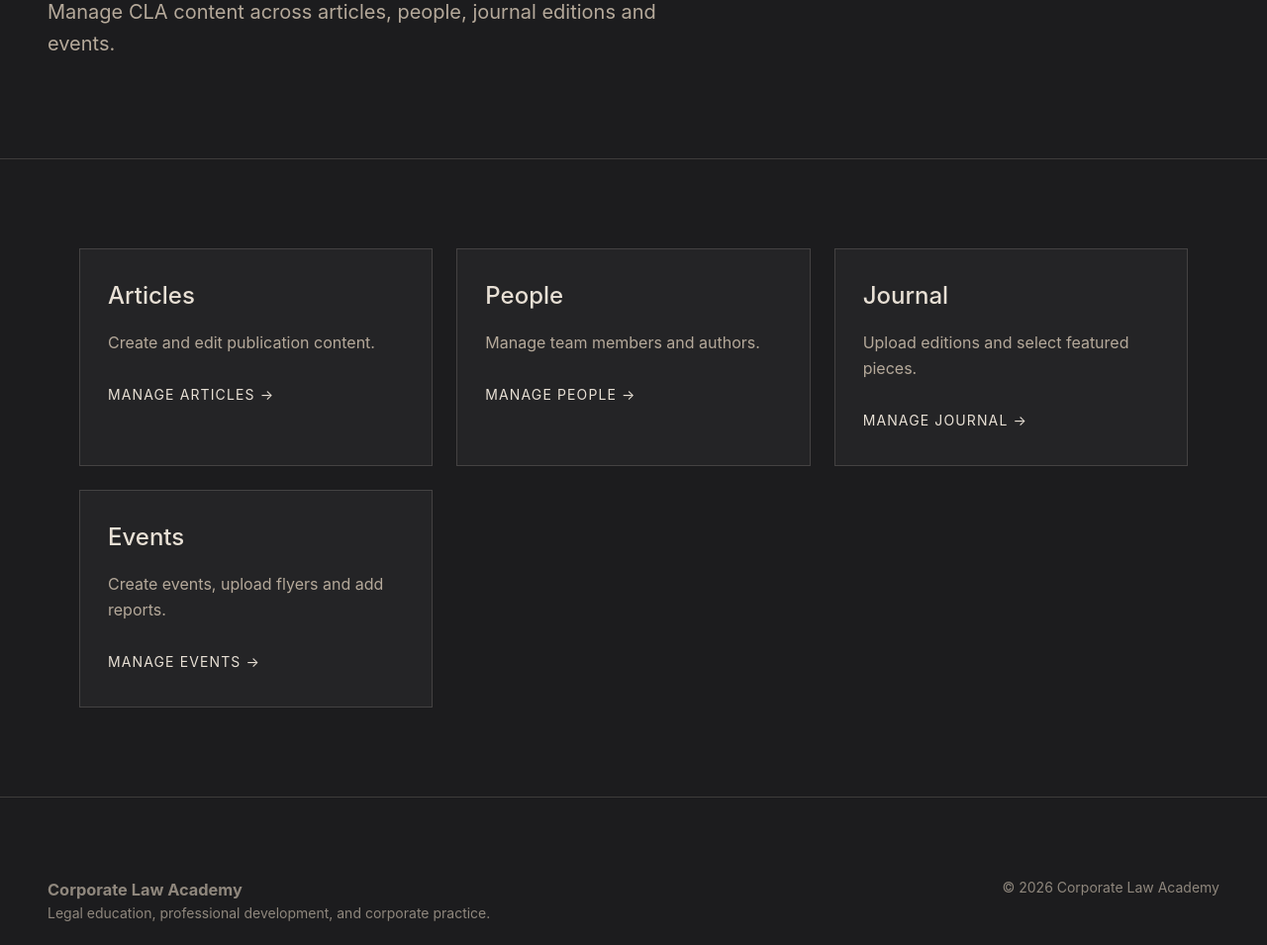
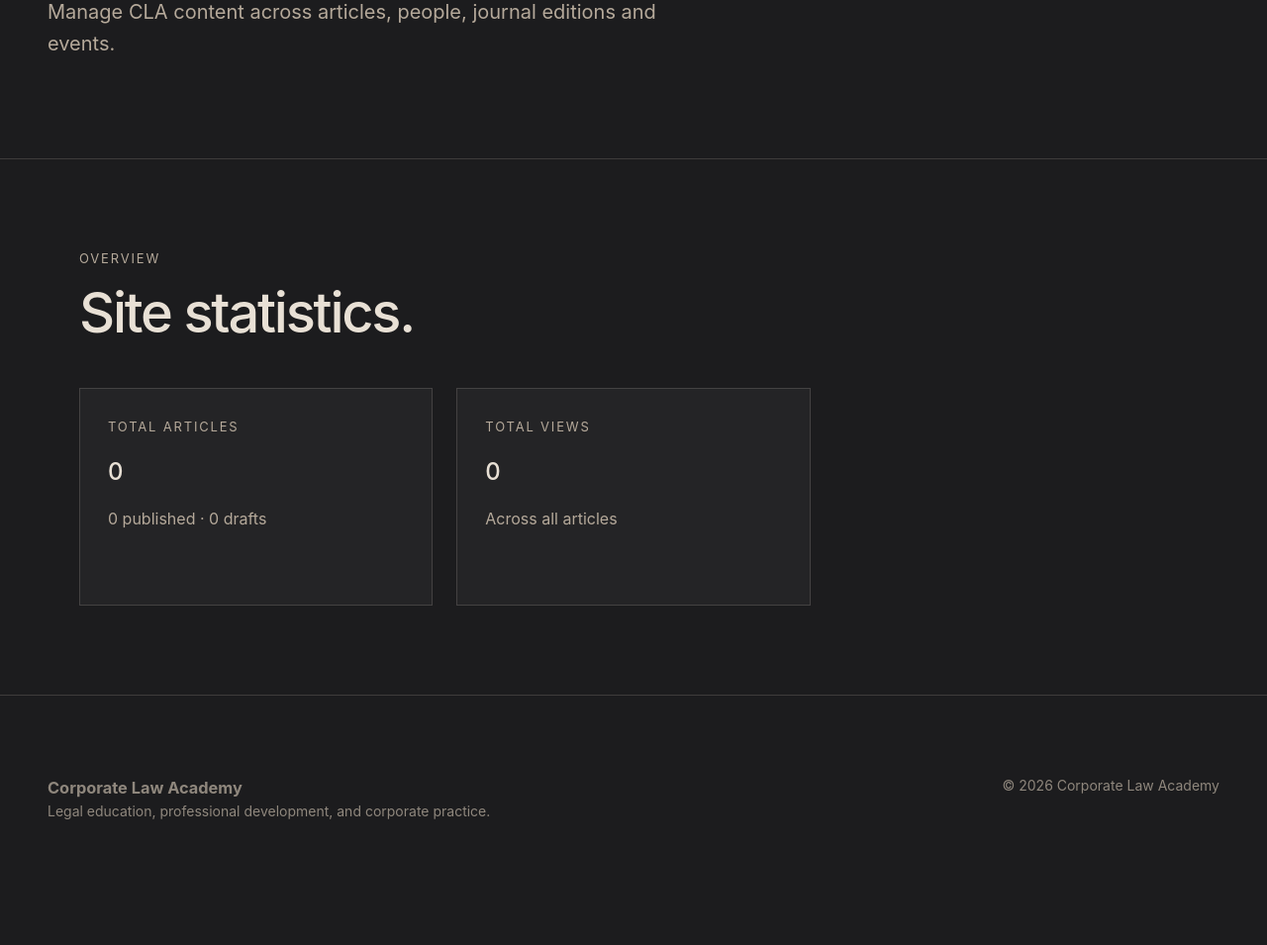
Before and after one commit to corporatelawacademybocconi-dev/Supersite, a Flask app: page /reserved-area in a window 1280 px wide. Shown: the part 564-1519 px from the top of the page at 99% size. After the commit the page ends 1392 px from the top, so only its background shows below. Run offline with Flask 3, Linux system fonts and the light colour scheme; the visitor is signed in with stand-in values (Sample User, id 1); data that the repository does not hold is empty.

Commit message:
SEO and Analytics

```diff
--- a/app.py
+++ b/app.py
@@ -1,4 +1,4 @@
-from flask import Flask, render_template
+from flask import Flask, render_template, Response
 # pyrefly: ignore [missing-import]
 from supabase import create_client
 
@@ -70,6 +70,36 @@ def upload_person_image(file):
     supabase.storage.from_("media").upload(unique_filename, file_bytes)
     return f"https://ggtmmkxrhukausrlnyhm.supabase.co/storage/v1/object/public/media/{unique_filename}"
 
+@app.route("/sitemap.xml")
+def sitemap():
+    articles_response = supabase.table("articles").select("slug, published_at").eq("status", "published").execute()
+    articles = articles_response.data or []
+
+    pages = [
+        "/", "/about", "/our-work", "/our-work/articles",
+        "/our-work/events", "/our-work/journal", "/networking", "/contact", "/people"
+    ]
+
+    xml = ['<?xml version="1.0" encoding="UTF-8"?>']
+    xml.append('<urlset xmlns="http://www.sitemaps.org/schemas/sitemap/0.9">')
+
+    for page in pages:
+        xml.append(f"<url><loc>https://your-domain.com{page}</loc></url>")
+
+    for article in articles:
+        xml.append(f"<url><loc>https://your-domain.com/our-work/articles/{article['slug']}</loc><lastmod>{article['published_at'][:10]}</lastmod></url>")
+
+    xml.append("</urlset>")
+
+    return Response("\n".join(xml), mimetype="application/xml")
+
+@app.route("/robots.txt")
+def robots():
+    return Response(
+        "User-agent: *\nAllow: /\nDisallow: /reserved-area\nSitemap: https://your-domain.com/sitemap.xml",
+        mimetype="text/plain"
+    )
+
 @app.route("/reserved-area/articles/<article_id>/delete", methods=["POST"])
 def admin_delete_article(article_id):
     if not session.get("reserved_access"):
@@ -96,7 +126,31 @@ def reserved_area():
     if not session.get("reserved_access"):
         return redirect(url_for("reserved_area_login"))
 
-    return render_template("admin/dashboard.html")
+    articles_response = supabase.table("articles").select("*, author:people!articles_author_id_fkey(name)").execute()
+    all_articles = articles_response.data or []
+
+    total_articles = len(all_articles)
+    total_published = len([a for a in all_articles if a.get("status") == "published"])
+    total_drafts = len([a for a in all_articles if a.get("status") == "draft"])
+    total_views = sum(a.get("views") or 0 for a in all_articles)
+    most_viewed = max(all_articles, key=lambda a: a.get("views") or 0) if all_articles else None
+
+    # Most active author by article count
+    from collections import Counter
+    author_counts = Counter(
+        a["author"]["name"] for a in all_articles if a.get("author")
+    )
+    most_active_author = author_counts.most_common(1)[0] if author_counts else None
+
+    return render_template(
+        "admin/dashboard.html",
+        total_articles=total_articles,
+        total_published=total_published,
+        total_drafts=total_drafts,
+        total_views=total_views,
+        most_viewed=most_viewed,
+        most_active_author=most_active_author
+    )
 
 @app.route("/logout")
 def logout():
@@ -659,6 +713,7 @@ def articles():
 
     featured_article = next((a for a in articles if a.get("is_featured")), None)
     latest_articles = [a for a in articles if not a.get("is_featured")]
+    most_read = sorted(articles, key=lambda a: a.get("views") or 0, reverse=True)[:3]
 
     return render_template(
         "our_work/articles.html",
@@ -666,7 +721,8 @@ def articles():
         featured_article=featured_article,
         latest_articles=latest_articles,
         all_tags=all_tags,
-        selected_tag=selected_tag
+        selected_tag=selected_tag,
+            most_read=most_read
     )
 
 @app.route("/our-work/articles/<slug>")
@@ -681,6 +737,10 @@ def article_detail(slug):
     )
 
     article = response.data
+# Increment view count
+    supabase.table("articles").update({
+        "views": (article.get("views") or 0) + 1
+    }).eq("id", article["id"]).execute()
 
     return render_template(
     "our_work/article_detail.html",
--- a/templates/admin/dashboard.html
+++ b/templates/admin/dashboard.html
@@ -22,39 +22,44 @@
 
 <section class="section">
     <div class="container">
+
+        <div class="section-header">
+            <p class="section-label">Overview</p>
+            <h2 class="section-title">Site statistics.</h2>
+        </div>
+
         <div class="grid grid-3">
 
             <article class="card">
-                <h3>Articles</h3>
-                <p>Create and edit publication content.</p>
-                <a href="{{ url_for('admin_articles') }}" class="card-link">
-                    Manage articles →
-                </a>
+                <p class="section-label">Total Articles</p>
+                <h3>{{ total_articles }}</h3>
+                <p>{{ total_published }} published · {{ total_drafts }} drafts</p>
             </article>
 
             <article class="card">
-                <h3>People</h3>
-                <p>Manage team members and authors.</p>
-                <a href="{{ url_for('admin_people') }}" class="card-link">
-                    Manage people →
+                <p class="section-label">Total Views</p>
+                <h3>{{ total_views }}</h3>
+                <p>Across all articles</p>
+            </article>
+
+            {% if most_viewed %}
+            <article class="card">
+                <p class="section-label">Most Viewed</p>
+                <h3>{{ most_viewed.title }}</h3>
+                <p>{{ most_viewed.views }} views</p>
+                <a href="{{ url_for('admin_edit_article', article_id=most_viewed.id) }}" class="card-link">
+                    Edit →
                 </a>
             </article>
+            {% endif %}
 
+            {% if most_active_author %}
             <article class="card">
-                <h3>Journal</h3>
-                <p>Upload editions and select featured pieces.</p>
-                <a href="{{ url_for('admin_journal') }}" class="card-link">
-                    Manage journal →
-                </a>
+                <p class="section-label">Most Active Author</p>
+                <h3>{{ most_active_author[0] }}</h3>
+                <p>{{ most_active_author[1] }} articles</p>
             </article>
-
-            <article class="card">
-                <h3>Events</h3>
-                <p>Create events, upload flyers and add reports.</p>
-                <a href="{{ url_for('admin_events') }}" class="card-link">
-                    Manage events →
-                </a>
-            </article>
+            {% endif %}
 
         </div>
     </div>
--- a/templates/base.html
+++ b/templates/base.html
@@ -5,11 +5,19 @@
     <meta charset="UTF-8">
     <meta name="viewport" content="width=device-width, initial-scale=1.0">
 
-    <title>
-        {% block title %}
-        Corporate Law Academy
-        {% endblock %}
-    </title>
+    <title>{% block title %}Corporate Law Academy{% endblock %}</title>
+
+    <meta name="description"
+        content="{% block meta_description %}Corporate Law Academy — Legal education, professional development, and corporate practice at Bocconi University.{% endblock %}">
+
+    <!-- OpenGraph -->
+    <meta property="og:title" content="{% block og_title %}Corporate Law Academy{% endblock %}">
+    <meta property="og:description"
+        content="{% block og_description %}Corporate Law Academy — Legal education, professional development, and corporate practice at Bocconi University.{% endblock %}">
+    <meta property="og:image"
+        content="{% block og_image %}{{ url_for('static', filename='images/og-default.jpg', _external=True) }}{% endblock %}">
+    <meta property="og:type" content="website">
+    <meta property="og:site_name" content="Corporate Law Academy">
 
     <link rel="stylesheet" href="{{ url_for('static', filename='css/style.css') }}">
 </head>
```
Also changed, not shown: templates/our_work/article_detail.html (+6 -4 lines), templates/our_work/articles.html (+42 -4 lines).
